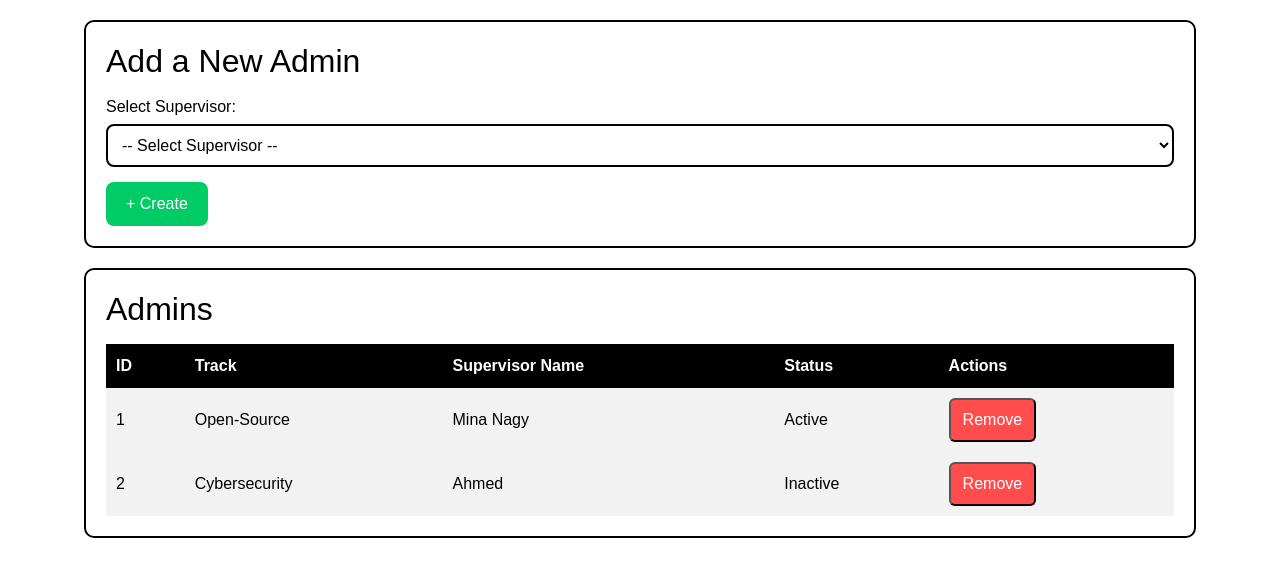
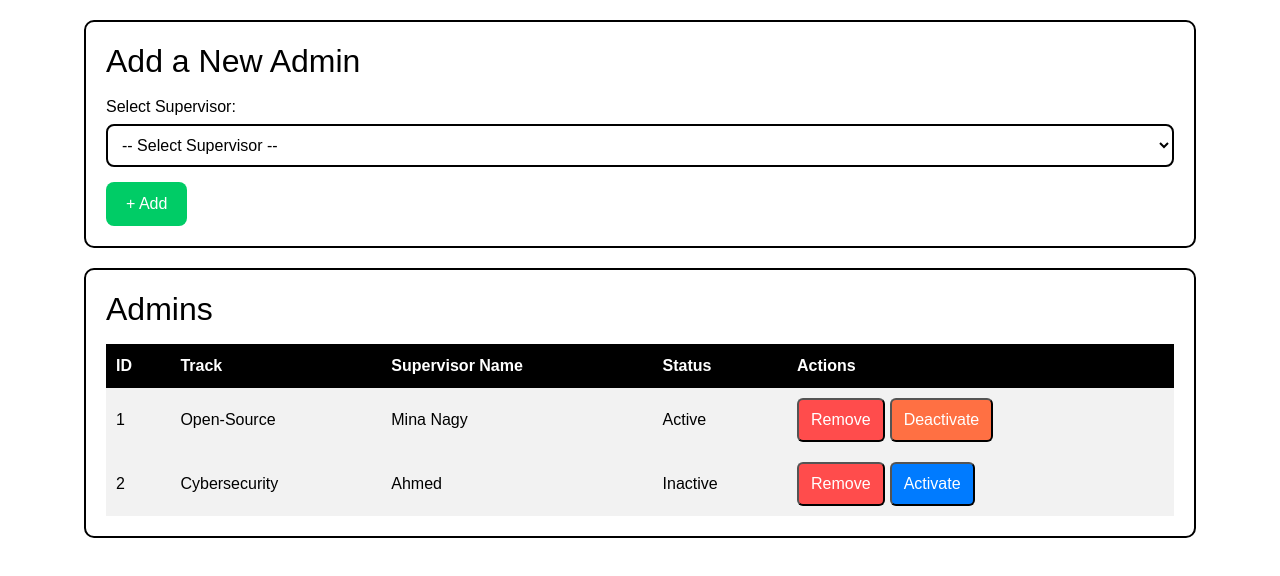
Before and after one commit to AbramBorma/CareerCanvas-ITI-Graduation_Project, a React (Create React App) app in the folder frontend/: page /organization-dashboard in a window 1280 px wide. Shown: the top 576 px of the page. Built offline with nearby package versions, Linux system fonts and the light colour scheme.

Commit message:
Updates in Organization dashboard

```diff
--- a/frontend/src/components/organizationdashboard.css
+++ b/frontend/src/components/organizationdashboard.css
@@ -58,6 +58,34 @@ body {
     background-color: #00b359;
 }
 
+/* Active Button */
+.btn-activate {
+    background-color: #007bff; /* Blue background for activate button */
+    color: #fff;
+    padding: 8px 12px;
+    border-radius: 6px;
+    cursor: pointer;
+    margin-left: 5px; /* Add margin for spacing */
+}
+
+.btn-activate:hover {
+    background-color: #0056b3; /* Darker blue on hover */
+}
+
+/* Deactivate Button */
+.btn-deactivate {
+    background-color: #ff7043; /* Soft orange background for deactivate button */
+    color: #fff;
+    padding: 8px 12px;
+    border-radius: 6px;
+    cursor: pointer;
+    margin-left: 5px; /* Add margin for spacing */
+}
+
+.btn-deactivate:hover {
+    background-color: #ff5722; /* Darker orange on hover */
+}
+
 /* Table Section */
 .admin-table {
     background-color: #fff; /* White background */
@@ -95,7 +123,6 @@ tbody td {
     padding: 10px;
 }
 
-
 .btn-delete {
     background-color: #ff4c4c;
     color: #fff;
--- a/frontend/src/components/organizationdashboard.js
+++ b/frontend/src/components/organizationdashboard.js
@@ -1,6 +1,5 @@
 import React, { useState } from 'react';
 import './organizationdashboard.css';
-
 
 const OrganizationDashboard = () => {
   // State for managing admins
@@ -42,6 +41,20 @@ const OrganizationDashboard = () => {
     setAdmins(admins.filter(admin => admin.id !== id));
   };
 
+  // Activate admin by ID
+  const handleActivate = (id) => {
+    setAdmins(admins.map(admin =>
+      admin.id === id ? { ...admin, status: 'Active' } : admin
+    ));
+  };
+
+  // Deactivate admin by ID
+  const handleDeactivate = (id) => {
+    setAdmins(admins.map(admin =>
+      admin.id === id ? { ...admin, status: 'Inactive' } : admin
+    ));
+  };
+
   return (
     <div className="dashboard">
       {/* Form Section */}
@@ -62,7 +75,7 @@ const OrganizationDashboard = () => {
               ))}
             </select>
           </div>
-          <button type="submit" className="btn-submit">+ Create</button>
+          <button type="submit" className="btn-submit">+ Add</button>
         </form>
       </section>
 
@@ -90,6 +103,15 @@ const OrganizationDashboard = () => {
                   <button className="btn-delete" onClick={() => handleRemove(admin.id)}>
                     Remove
                   </button>
+                  {admin.status === 'Inactive' ? (
+                    <button className="btn-activate" onClick={() => handleActivate(admin.id)}>
+                      Activate
+                    </button>
+                  ) : (
+                    <button className="btn-deactivate" onClick={() => handleDeactivate(admin.id)}>
+                      Deactivate
+                    </button>
+                  )}
                 </td>
               </tr>
             ))}
```
